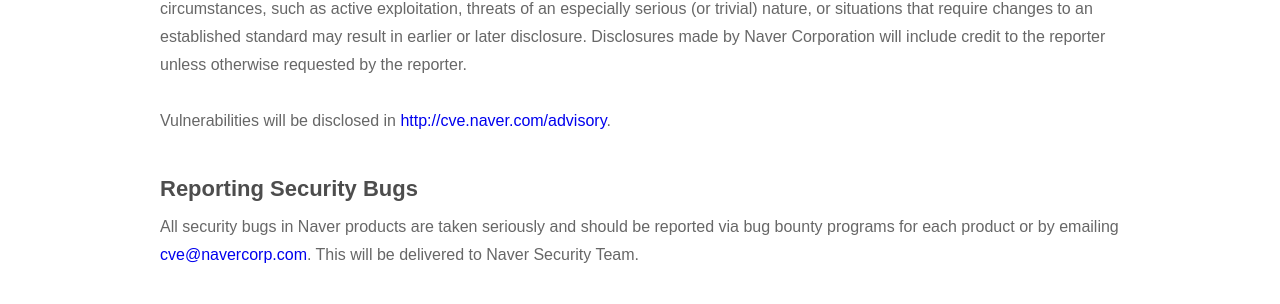
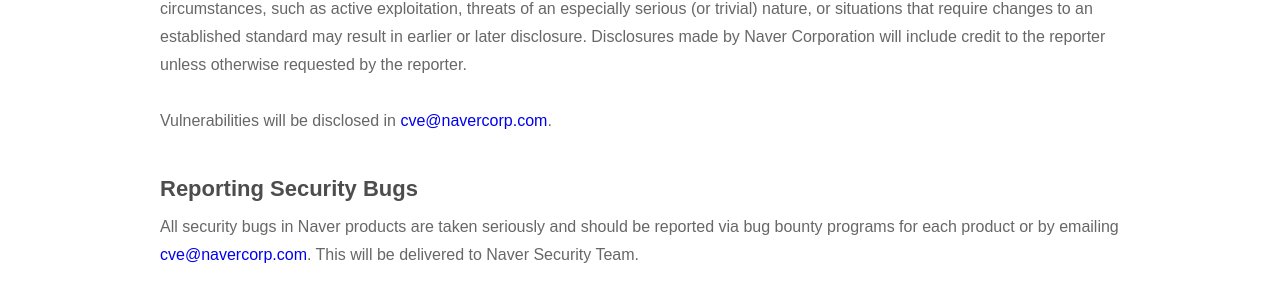
Before and after one commit to naver/security-advisory, a Jekyll site: the page built from index.html, in a window 1280 px wide. Shown: the part 187-491 px from the top of the page. Built offline with Jekyll 4.4.1, drawn with Linux system fonts in a browser that asks for light colours; some of the changed lines change nothing that is shown.

Commit message:
Update index.html
encode email address

```diff
--- a/index.html
+++ b/index.html
@@ -18,7 +18,7 @@
                   </p>
                   <br>
                   <p>
-                    Vulnerabilities will be disclosed in <a href="http://cve.naver.com/advisory">http://cve.naver.com/advisory</a>.
+                    Vulnerabilities will be disclosed in <a href="mailto:cve@na%76%65r%63o&#114;%70&#46;%63o%6d">cv&#101;@nave&#114;corp.com</a>.
                   </p>
                 </li>
                 <li>
```
